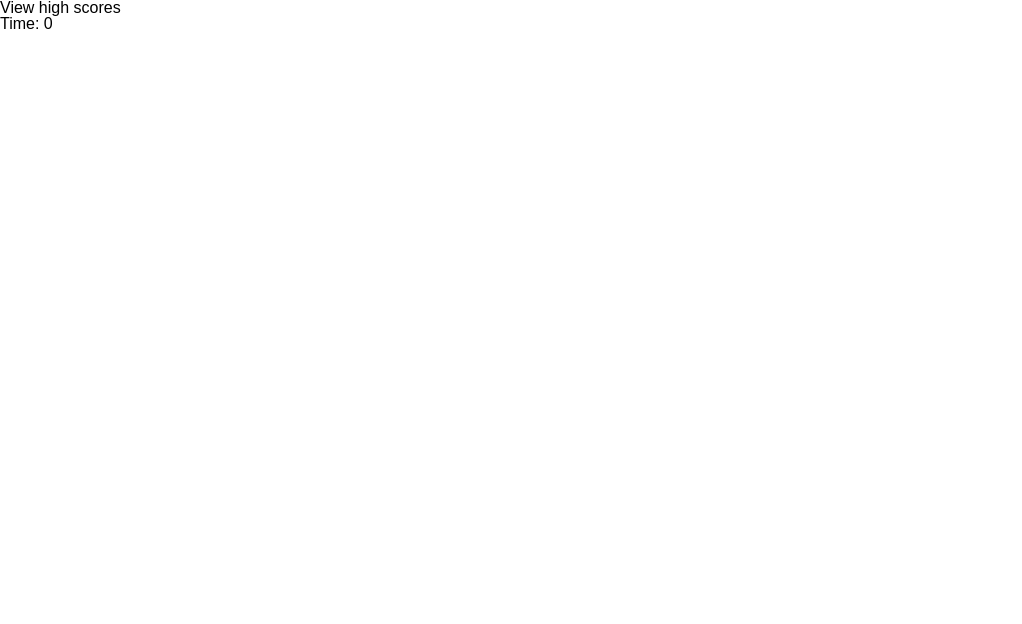
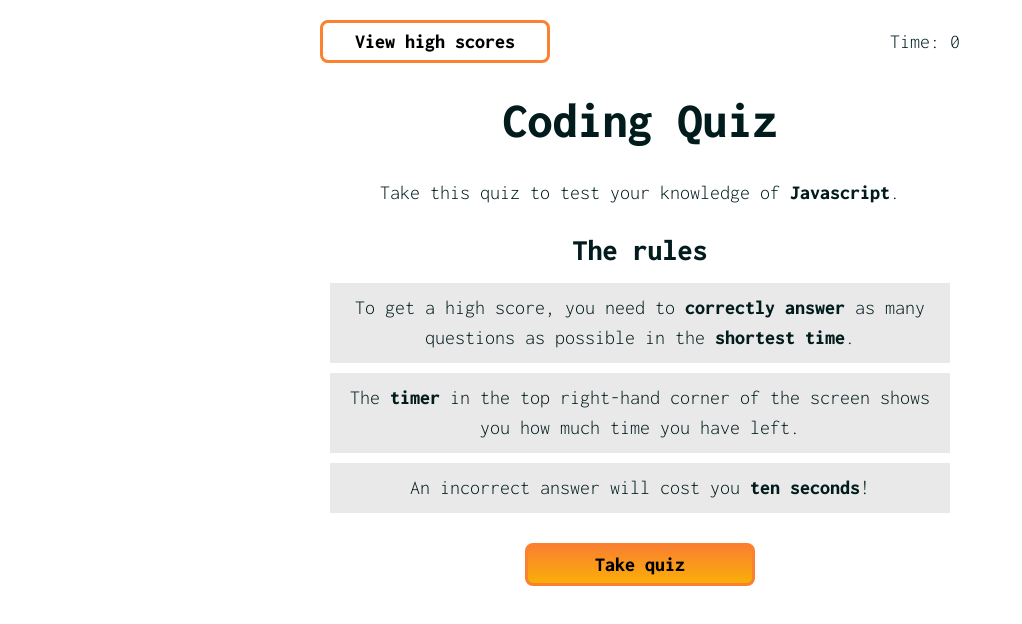
Before and after one commit to hayleyarodgers/multiple-choice-coding-quiz, a plain HTML site: page index.html in a window 1280 px wide. Shown: the whole page, without its empty margins (0-1022 px from the left). Drawn offline with Linux system fonts and the light colour scheme.

Commit message:
Add CSS styling

```diff
--- a/assets/css/style.css
+++ b/assets/css/style.css
@@ -0,0 +1,155 @@
+/* CSS DIRECTORY
+    1. =GLOBAL
+    2. =HEADER
+    3. =INTRODUCTION
+    4. =QUIZ
+    5. =SUBMIT-SCORE
+    6. =HIGH-SCORES
+    7. =FOOTER
+    8. =VIEWPORT-RESPONSES
+*/
+
+/* ===GLOBAL=== */
+
+/* Set font and color scheme. */
+:root {
+    font-size: 62.5%;
+    --font-main: 'Inconsolata', monospace;
+    --black: #021C1D;
+    --dark-orange: #FA8130;
+    --light-grey: #dededea8;
+    --yellow: #FAAE08;
+    --blue: #2aefcb;
+    --white: white;
+    --off-white: #FDF1E1;
+}
+
+body {
+    color: var(--black);
+    font-family: var(--font-main);
+    font-weight: 300;
+    font-size: 2rem;
+    line-height: 1.5;
+    text-align: center;
+    margin: 0 25vw;
+}
+
+h1 {
+    font-weight: 800;
+    font-size: 5rem;
+}
+
+h2 {
+    font-weight: 800;
+    font-size: 3rem;
+}
+
+/* Remove all button styling */
+button {
+    background-color: var(--white);
+    border: none;
+    border-radius: 8px;
+    padding: 8px 15px;
+}
+
+.bright-button,
+.neutral-button {
+    border: 3px solid var(--dark-orange);
+    width: 230px;
+    font-weight: bold;
+
+}
+
+.bright-button {
+    background-image: linear-gradient(var(--dark-orange),var(--yellow));
+    margin: 20px 0;
+}
+
+/* Set scale to create pulse effect on hover. */
+.grow {
+    transition: all .2s ease-in-out;
+}
+
+.grow:hover {
+    transform: scale(1.1);
+}
+
+/* Set drop shadows to create glow effect on hover. */
+.glow:hover {
+    background-image: none;
+    border: 3px solid var(--blue);
+    box-shadow: 0 0 15px var(--blue);
+}
+
+/* ===HEADER=== */
+
+/* Define header appearance. */
+
+header ul {
+    display: flex;
+    justify-content: space-between;
+    align-items: center;
+}
+
+header li {
+    padding: 20px 0;
+}
+
+/* ===INTRODUCTION=== */
+
+/*  */
+
+#introduction p {
+    padding: 20px;
+}
+
+#introduction li {
+    background-color: var(--light-grey);
+    padding: 10px;
+    margin: 10px;
+}
+
+/* ===QUIZ=== */
+
+#quiz p, #quiz li {
+    text-align: left;
+    margin: 20px 0;
+}
+
+#quiz button {
+    background-color: var(--light-grey);
+    border-radius: 0;
+    width: 50vw;
+    text-align: left;
+}
+
+
+/* ===SUBMIT-SCORE=== */
+
+
+
+/* ===HIGH-SCORES=== */
+
+
+/* ===FOOTER=== */
+
+
+
+/* ===VIEWPORT-RESPONSES=== */
+
+/* Tablets -  */
+@media screen and (max-width: 992px) {
+
+  }
+
+/* Large smartphones -  */
+@media screen and (max-width: 768px) {
+
+}
+
+/* Small smartphones - Reduce size of all text. */
+@media screen and (max-width: 576px) {
+    :root {
+        font-size: 50%;
+    }
+}
--- a/assets/js/script.js
+++ b/assets/js/script.js
@@ -158,7 +158,7 @@ var answer4El;
 var messageEl;
 
 function createQuestionFramework() {
-    questionPromptEl = document.createElement("h2");
+    questionPromptEl = document.createElement("p");
     listEl = document.createElement("ol");
     li1El = document.createElement("li");
     li2El = document.createElement("li");
@@ -181,6 +181,12 @@ function createQuestionFramework() {
     li2El.appendChild(answer2El);
     li3El.appendChild(answer3El);
     li4El.appendChild(answer4El);
+
+    answer1El.setAttribute("class", "glow");
+    answer2El.setAttribute("class", "glow");
+    answer3El.setAttribute("class", "glow");
+    answer4El.setAttribute("class", "glow");
+
 }
 
 // Give questions and show score when done
@@ -192,23 +198,23 @@ function showQuestions() {
         answer3El.textContent = questions[i].answers.c;
         answer4El.textContent = questions[i].answers.d;
         correctAnswer = questions[i].correctAnswer;
-        quizEl.addEventListener('click', checkAnswer);
+        console.log(i);
+        console.log(answer1El.textContent);
+        console.log(correctAnswer);
+        quizEl.addEventListener('click', function (event) {
+            userAnswer = event.target;
+            console.log(userAnswer);
+            if (userAnswer == correctAnswer) {
+                correctAnswerMessage();
+            } else {
+                incorrectAnswerMessage();
+                secondsLeft = secondsLeft - 10;
+            }
+        });
     }
     showScore();
 }
 
-// Check if answer is correct
-function checkAnswer() {
-    quizEl.addEventListener('click', function(event, secondsLeft, correctAnswer) {
-        userAnswer = event.target;
-        if (userAnswer == correctAnswer) {
-            correctAnswerMessage();
-        } else {
-            incorrectAnswerMessage();
-            secondsLeft = secondsLeft - 10;
-        }
-    });
-}
 
 // Message to display when answer is correct
 function correctAnswerMessage() {
--- a/index.html
+++ b/index.html
@@ -7,27 +7,29 @@
     <title>Javascript Quiz</title>
     <link rel="stylesheet" href="./assets/css/reset.css" />
     <link rel="stylesheet" href="./assets/css/style.css" />
-  </head>
+    <link href="https://fonts.googleapis.com/css2?family=Inconsolata:wght@300;800&display=swap" rel="stylesheet">
+</head>
   <body>
     <!--Header-->
     <header>
         <ul>
-            <li id="view-high-scores">View high scores</li>
+            <li><button id="view-high-scores" class="neutral-button grow glow">View high scores</button></li>
             <li>Time: <span id="time">0</span></li>
         </ul>
     </header>
     <!--Introduction-->
-    <section id="introduction" style="display:none">
+    <section id="introduction">
         <h1>Coding Quiz</h1>
-        <div>
-            <p>Take this quiz to test your knowledge of Javascript.</p>
+        <p>Take this quiz to test your knowledge of <b>Javascript</b>.</p>
+        <div id="rules">
+            <h2>The rules</h2>
             <ul>
-                <li>To get a high score, you need to correctly answer as many multiple-choice questions as possible in the shortest time.</li>
-                <li>The timer in the top right-hand corner of the screen shows you how much time you have left to complete the quiz.</li>
-                <li>An incorrect answer will cost you ten seconds on the clock!</li>
+                <li>To get a high score, you need to <b>correctly answer</b> as many questions as possible in the <b>shortest time</b>.</li>
+                <li>The <b>timer</b> in the top right-hand corner of the screen shows you how much time you have left.</li>
+                <li>An incorrect answer will cost you <b>ten seconds</b>!</li>
             </ul>
         </div>
-        <button id="start-button">Take quiz</button>
+        <button id="start-button" class="bright-button grow glow">Take quiz</button>
     </section>
     <!--Quiz-->
     <section id="quiz">
@@ -37,13 +39,18 @@
     <section id="submit-score" style="display:none">
         <h1>You're done!</h1>
         <p>Your final score is <span id="your-score"></span>.</p>
-        <p>Enter your initials to save your score:</p><input id="your-intials" placeholder="Your initials"><button id="submit-score-button">Submit</button>
+        <p>Enter your initials to save your score:</p><input id="your-intials" placeholder="Your initials"><button id="submit-score-button" class="grow glow">Submit</button>
     </section>
     <!--High scores-->
     <section id="high-scores" style="display:none" >
-        <button id="back-button">Go back</button>
-        <button id="clear-button">Clear high scores</button>
+        <ol id="high-scores-list"></ol>
+        <button id="back-button" class="grow glow">Go back</button>
+        <button id="clear-button" class="grow glow">Clear high scores</button>
     </section>
     <script src="assets/js/script.js"></script>
+    <!--Footer-->
+    <footer>
+
+    </footer>
   </body>
 </html>
```
